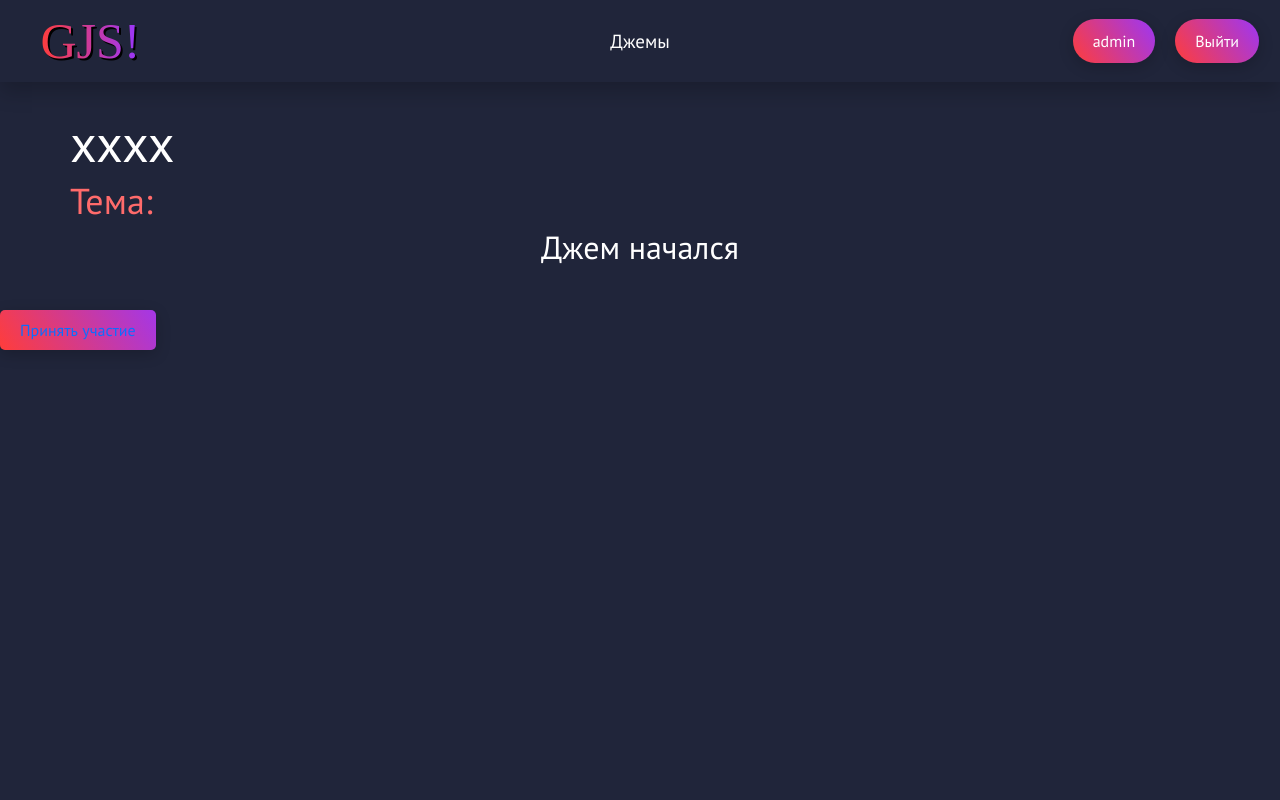
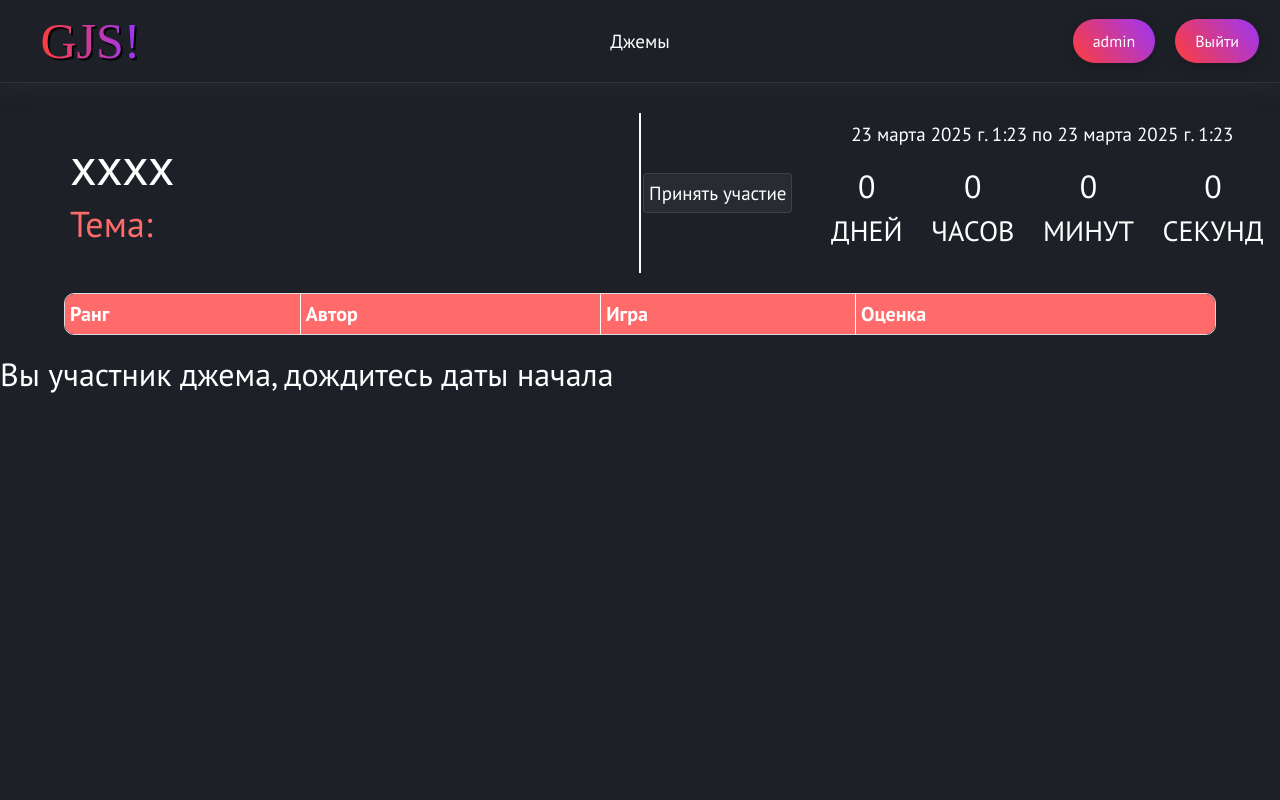
Before and after one commit to Zilberhleit/GJS, a Django app: page /jams/fc1b3b96-5334-4976-be47-90e38564de4f/ in a window 1280 px wide. Run offline with Django 5.2, Linux system fonts and the light colour scheme; a user stored in the database is signed in; data comes from the database, SQL or seed files in the repository; both versions use the stored data as it was after the commit; tables that the repository leaves empty hold one stand-in row (values such as "Sample post"); lists and menus that the app fills with data are empty; some web fonts are replaced.

Commit message:
new file popup.css; delete commented code in css files; new background theme; user-page.html (replace if); gmj-detail.html; also circles from register.html, login.html and poll.html now can move

```diff
--- a/GameJamSite/GameJamSite/settings.py
+++ b/GameJamSite/GameJamSite/settings.py
@@ -24,7 +24,7 @@ SECRET_KEY = 'django-insecure-onhjt8idx$pyy*gd_cwf$@v3talb3fdg4g+$2lvym*jq@^gu_o
 # SECURITY WARNING: don't run with debug turned on in production!
 DEBUG = True
 
-ALLOWED_HOSTS = ["127.0.0.1"]
+ALLOWED_HOSTS = ["127.0.0.1", "localhost"]
 
 # Application definition
 
--- a/GameJamSite/jams/views.py
+++ b/GameJamSite/jams/views.py
@@ -25,6 +25,7 @@ class GameJamsLists(ListView):
 
 class GameJamDetail(DetailView):
     """ Представление просмотра деталей конкретного геймджема """
+    # ну что пайтонисты как там без инкапсуляции?
     model = GameJam
     template_name = 'pages/jams_pages/gamejam_detail.html'
     context_object_name = "gamejam_detail"
--- a/GameJamSite/static/css/buttons.css
+++ b/GameJamSite/static/css/buttons.css
@@ -3,7 +3,6 @@
     background: linear-gradient(55deg, #ff3d3a, #9736ff, #ff3d3a);
     border: none;
     border-radius: 5px;
-    /* color: white; */
     padding: 10px 20px;
     font-size: 16px;
     cursor: pointer;
--- a/GameJamSite/static/css/container.css
+++ b/GameJamSite/static/css/container.css
@@ -5,9 +5,8 @@
     flex-direction: column;
     word-wrap: break-word;
     border-radius: 10px;
-    /* cursor: pointer; - за что? */
     min-width: 0;
-    background-color: #fff;
+    background-color: #e6e4ee;
     background-clip: border-box;
     transition: all 0.25s ease-in-out;
     box-shadow: 12px 12px 12px rgba(0, 0, 0, 1.5);
--- a/GameJamSite/static/css/gmjDetail.css
+++ b/GameJamSite/static/css/gmjDetail.css
@@ -3,16 +3,33 @@
 
 .div-header {
     margin-top: 30px;
+    width: 100%;
+    display: grid;
+    grid-template-columns: 1fr auto 1fr;
+    align-items: center;
+}
+
+.div-header .del {
+    display: block;
+    border: 1px solid #fff;
+    width: 1px;
+    height: 160px;
 }
 
 /* Классы для gamejam_detail */
 .container-title {
     color: var(--head-text);
     background-color: var(--head-foot);
+    margin-left: 70px;
 }
 
-.container-date {
-    padding: 2%;
+.a-button-join {
+    background-color: rgba(255, 255, 255, 0.05);
+    border: 1px solid rgba(255, 255, 255, 0.1);
+    backdrop-filter: blur(10px);
+    border-radius: 4px;
+    padding: 5px;
+    color: #fff;
 }
 
 .row {
@@ -23,13 +40,11 @@
 }
 
 .div-header h1 {
-    margin-left: 70px;
     font-size: 52px;
     margin-bottom: 0;
 }
 
 .container-title p {
-    margin-left: 70px;
     color: #ff6b6b;
     font-size: 36px;
 }
@@ -38,15 +53,11 @@
     width: 100%;
     text-align: center;
     padding: 5px 0;
-
 }
 
 .date {
     display: flex;
     flex-direction: column;
-
-    border-radius: 10px;
-    margin: 0px 25%;
 }
 
 .upl-container {
@@ -64,8 +75,6 @@
     background-color: #2a2f3d;
     border-radius: 10px;
     transition: 150ms ease;
-    /* height:3em;
-    overflow: hidden; */
     display: grid;
     grid-template-rows: 0 0fr;
 }
@@ -97,88 +106,58 @@
 
 .countdown-element span {
   display: block;
-  font-size: 24px;
+  font-size: 32px;
 }
 
 .countdown-element p {
-    font-size: 20px;
+    font-size: 28px;
 }
 
 #countdown ul {
     display: flex;
     align-items: center;
     margin: 0;
+    padding-left: 10px;
 }
-
-/* .upl-card-container a {
-    overflow: hidden;
-} */
-
-/* .upl-card-container::after {
-    content: '<';
-    font: 17px "Consolas", monospace;
-    position: absolute;
-    left: 20px;
-    top: 1.3em;
-    transform: rotate(180deg);
-    pointer-events: none;
-} */
 
 .open {
     grid-template-rows: 1.05em 1fr;
 }
 
-/* .upl-card-container.open::after {
-    transform: rotate(270deg);
-} */
-
-/* .upl-card-container-header {
-    display: flex;
-} */
-
-/* .upl-card-container-header form {
-    position: absolute;
-    display: flex;
-    gap: 20px;
-    right: 0px;
-    top: 0.7em;
-    height: 1.5em;
-    width: 350px;
-    align-items: center;
-} */
-
-/* .upl-card-container-header form::after {
+.rating-form::after {
     content: '<>';
     font: 17px "Consolas", monospace;
     position: absolute;
-    left: 34%;
+    left: 50%;
     top: 50%;
+    color: #000;
     transform: translateY(50%);
     transform: translateY(-50%) rotate(90deg);
-    border-bottom: 1px solid #999;
+    border-bottom: 1px solid #000;
     pointer-events: none;
-} */
+}
 
 select {
     -webkit-appearance: none;
     -moz-appearance: none;
     appearance: none;
-    width: 40%;
+    width: 140px;
+    cursor: pointer;
     outline: none;
     border-radius: 5px;
     text-indent: 10px;
-    background-color: rgba(255, 255, 255, 0.05);
-    border: 1px solid rgba(255, 255, 255, 0.1);
-    color: #fff;
+    background-color: rgba(47, 47, 47, 0.05);
+    border: 1px solid rgba(53, 53, 53, 0.1);
+    color: #000;
 }
 
-/* .btn-upl {
-    background-color: rgba(255, 255, 255, 0.05);
-    border: 1px solid rgba(255, 255, 255, 0.1);
+.btn-rate {
+    background-color: rgba(47, 47, 47, 0.05);
+    border: 1px solid rgba(53, 53, 53, 0.1);
     backdrop-filter: blur(10px);
     border-radius: 4px;
-    color: #fff;
-} */
+    color: #000;
+}
 
 option {
     color: black;
@@ -192,3 +171,54 @@ option {
     display: inline-block;
     margin-top: 1.5em;
 }
+
+table {
+    border-collapse: separate;
+    border-spacing: 0;
+    border-radius: 10px;
+    overflow: hidden;
+    border: 1px solid #dcdcdc;
+}
+
+thead tr {
+    background-color: #ff6b6b;
+}
+
+thead tr th {
+    padding: 5px;
+}
+
+thead tr th:nth-child(2),
+thead tr th:nth-child(3) {
+    border-left: 1px solid #fff;
+}
+
+thead tr th:nth-child(3) {
+    border-right: 1px solid #fff;
+}
+
+tbody tr {
+    background-color: #fff;
+}
+
+td {
+    padding: 5px;
+}
+
+td:nth-child(4) {
+    width: 20%;
+}
+
+tbody tr .username, .rank {
+    color: #000;
+}
+
+tbody tr td .btn {
+    padding: 0;
+}
+
+.rating-form {
+    position: relative;
+    display: flex;
+    justify-content: space-evenly;
+}
--- a/GameJamSite/static/css/header.css
+++ b/GameJamSite/static/css/header.css
@@ -3,8 +3,8 @@ header {
     position: sticky;
     text-align: center;
     background: var(--main-background);
-    /* background: white; */
-    box-shadow: 0px 10px 20px rgba(0, 0, 0, 0.2);
+    box-shadow: 0px 10px 20px rgba(84, 84, 89, 0.1);
+    border-bottom: 1px solid rgb(50, 50, 60);
     width: 100%;
     height: 100%;
     z-index: 1000;
@@ -80,22 +80,3 @@ nav a:hover {
     top: 2px;
     left: 2px;
 }
-
-/* .menu {
-    position: absolute;
-    top: 50%;
-    left: 50%;
-    transform: translate(-50%, -50%)
-} */
-
-/* .div-header {
-    display: flex;
-    justify-content: space-between;
-} */
-
-/* .profile-header {
-    display: flex;
-    justify-content: space-between;
-    text-decoration: none;
-    width: 100%;
-}*/
--- a/GameJamSite/static/css/sidebar.css
+++ b/GameJamSite/static/css/sidebar.css
@@ -1,7 +1,6 @@
 /* Классы боковой панели */
 aside {
     width: auto;
-    /* white-space: nowrap; */
     position: relative;
     align-self: start;
 }
@@ -25,7 +24,7 @@ aside {
     position: absolute;
     top: -12%;
     left: 0;
-    background-color: rgb(30, 35, 54);;
+    background-color: rgb(28, 30, 38);
     z-index: -1;
     width: 100%;
     height: 100vh;
--- a/GameJamSite/static/css/slider.css
+++ b/GameJamSite/static/css/slider.css
@@ -15,7 +15,6 @@
 
 .banner .slider {
     position: absolute;
-    /* поменять */
     width: 134px;
     height: 200px;
     top: 15%;
--- a/GameJamSite/static/css/style.css
+++ b/GameJamSite/static/css/style.css
@@ -3,12 +3,8 @@
 @import url('https://fonts.googleapis.com/css2?family=DM+Sans:ital,opsz,wght@0,9..40,100..1000;1,9..40,100..1000&family=Montserrat:ital,wght@0,100..900;1,100..900&family=Noto+Sans+JP:wght@100..900&family=PT+Sans:ital,wght@0,400;0,700;1,400;1,700&family=Roboto+Condensed:ital,wght@0,100..900;1,100..900&family=Rubik:ital,wght@0,300..900;1,300..900&display=swap');
 
 :root {
-    --main-background: rgb(32, 37, 58);
+    --main-background: 	rgb(30, 32, 40);
     --head-foot: linear-gradient(90deg, rgb(24, 128, 255) 0%, rgba(24,128,255,1) 50%, rgba(48,159,255,1) 100%);
-    /* --button: #AB886D;
-    --button-hover: #AB889D;
-    --head-text: #493628;
-    --container-color: gray; */
 }
 
 /* Изменение тэгов */
@@ -18,7 +14,6 @@
 
 body {
     background: var(--main-background);
-    /* background: #fff; */
     font-family: "PT Sans", serif;
     font-weight: 400;
     font-style: normal;
@@ -47,6 +42,10 @@ a {
     text-decoration: none;
 }
 
+a:hover {
+    color: #fff;
+}
+
 p {
     margin: 0;
 }
--- a/GameJamSite/templates/pages/jams_pages/gamejam_detail.html
+++ b/GameJamSite/templates/pages/jams_pages/gamejam_detail.html
@@ -3,6 +3,7 @@
 
 {% block head %}
 <link rel="stylesheet" href="{% static 'css/gmjDetail.css' %}">
+<link rel="stylesheet" href="{% static 'css/popup.css' %}">
 {% endblock %}
 
 
@@ -17,18 +18,20 @@
         <h1>{{gamejam_detail.title}}</h1>
         <p>Тема: {{gamejam_detail.theme}}</p>
     </div>
-    <!-- Название -->
-</div>
-<!--Вывод страницы джема-->
-<div class="jam-container">
+    <span class="del"></span>
     <div class="date">
         <div class="countdown-container">
-            {% if gamejam_detail.status == 'PR' %}
-            <h2 class="countdown-status">Начало в:</h2>
-            {% elif gamejam_detail.status == 'FN' %}
+            {% if gamejam_detail.status == 'FN' %}
             <h2 class="countdown-status">Джем окончен</h2>
+            {% elif gamejam_detail.status == 'PR' %}
+                {% if request.user.is_authenticated and request.user not in gamejam_detail.users.all %}
+                    <a href="poll" class="a-button-join">Принять участие</a>
                 {% endif %}
-            {% if gamejam_detail.status != 'FN' %}
+            {% elif gamejam_detail.status == 'OG' %}
+                {% if request.user in gamejam_detail.users.all %}
+                    <a class="button" href="#popup1">Загрузить игру</a>
+                {% endif %}
+            {% endif %}
             <div id="countdown">
                 <div class="container-date">
                     {{gamejam_detail.date_start}}
@@ -36,7 +39,7 @@
                     {{gamejam_detail.date_end}}
                     <!-- Даты конца и начала -->
                 </div>
-                <ul>
+                <ul id="countdown-list">
                     <li class="countdown-element"><span id="days"></span><p>Дней</p></li>
                     <li class="countdown-element"><span id="hours"></span><p>Часов</p></li>
                     <li class="countdown-element"><span id="minutes"></span><p>Минут</p></li>
@@ -45,64 +48,70 @@
             </div>
         </div>
     </div>
-
+    <!-- Название -->
+</div>
+<!--Вывод страницы джема-->
+<div class="jam-container">
     <div class="upl-container">
+        <table class="games-table">
+            <thead>
+                <tr>
+                    <th>Ранг</th>
+                    <th>Автор</th>
+                    <th>Игра</th>
+                    <th>Оценка</th>
+                </tr>
+            </thead>
+            <tbody>
                 {% for user_game in user_games %}
-        {{ user_game.user.username }}
+                <tr>
+                    <td class="rank">{{forloop.counter}}</td>
+                    <td class="username">{{ user_game.user.username }}</td>
+                    <td>
                         <a href="{% url 'download_file' gamejam_detail.uuid user_game.id %}">
-            {{ user_game.cleaned_name }}</a>
-        <a href="{% url 'game_page' uuid=gamejam_detail.uuid slug=user_game.slug %}">
-            Перейти на страницу игры</a>
-        {% if gamejam_detail.status == 'OG' %}
-        {% if request.user in gamejam_detail.users.all %}
-        {% if request.user != user_game.user %}
-        <form action="{% url 'count_stars' gamejam_detail.uuid user_game.user.id %}" method="post">
+                            {{ user_game.cleaned_name }}
+                        </a>
+                    </td>
+                    <td>
+                        {% if gamejam_detail.status == 'OG' and request.user in gamejam_detail.users.all and request.user != user_game.user %}
+                        <form action="{% url 'count_stars' gamejam_detail.uuid user_game.user.id %}" method="post" class="rating-form">
                             {% csrf_token %}
                             <select name="stars" id="rating">
-                <option value="1">1 Звезда</option>
-                <option value="2">2 Звезды</option>
-                <option value="3">3 Звезды</option>
-                <option value="4">4 Звезды</option>
-                <option value="5">5 Звёзд</option>
+                                <option value="5">★★★★★</option>
+                                <option value="4">★★★★</option>
+                                <option value="3">★★★</option>
+                                <option value="2">★★</option>
+                                <option value="1">★</option>
                             </select>
-            <button type="submit">Отправить оценку</button>
+                            <button type="submit" class="btn-rate">Оценить</button>
                         </form>
+                        {% else %}
+                        {{ user_game.avg_rating }}
                         {% endif %}
-        {% endif %}
-        {% endif %}
-        <!--{ endfor %}
-                </div>
-                <a href="{% url 'download_file' gamejam_detail.uuid user_game.id %}">
-                    {{ user_game.cleaned_name }}</a>
-                </div>-->
+                    </td>
+                </tr>
                 {% endfor %}
+            </tbody>
+        </table>
     </div>
     <!-- Перечень игр (файлы), пользователь, возможность оценивая, отправить -->
 
     <!--{ endif %}-->
 
     <!-- Ср оценка -->
-    {% if gamejam_detail.status == 'FN' %}
+    <!-- {% if gamejam_detail.status == 'FN' %}
     Победитель: {{gamejam_detail.winner}}
-    {% endif %}
+    {% endif %} -->
     <!-- Тема и побеждатель -->
     {% if gamejam_detail.status == 'OG' %}
-        {% if request.user in gamejam_detail.users.all %}
-            <form action="{% url 'upload-game' gamejam_detail.uuid %}" method="post" enctype="multipart/form-data">
-                {% csrf_token %}
-                <input type="file" name="game">
-                <input type="hidden" name="jam_uuid" value="{{gamejam_detail.uuid}}">
-                <button type="submit" class="btn btn-secondary">Отправить</button>
-            </form>
-        {% else %}
+        {% if request.user not in gamejam_detail.users.all %}
             <h2>Вы не можете загружать свои работы, так как вы не участник джема</h2>
         {% endif %}
     {% endif %}
+
     <!-- Загрузка -->
     {% if gamejam_detail.status == 'PR' %}
-        {% if request.user.is_authenticated and request.user not in gamejam_detail.users.all %}
-            <a href="poll" class="a-button">Принять участие</a>
-        {% elif request.user.is_authenticated == False %}
+        {% if request.user.is_authenticated == False %}
             <h2>Вы не вошли в свой аккаунт</h2>
         {% else %}
             <h2>Вы участник джема, дождитесь даты начала</h2>
@@ -110,7 +119,7 @@
     {% endif %}
     <!-- Принять участие -->
 
-    {% if gamejam_detail.status == 'FN' %}
+    <!-- {% if gamejam_detail.status == 'FN' %}
     <table>
         <thead>
         <tr>
@@ -135,7 +144,7 @@
         {% endfor %}
         </tbody>
     </table>
-    {% endif %}
+    {% endif %} -->
 </div>
 
 
@@ -165,10 +174,10 @@
         var now = new Date().getTime();
         var distance = countDownDate - now;
 
-        var days = Math.floor(distance / (1000 * 60 * 60 * 24));
-        var hours = Math.floor((distance % (1000 * 60 * 60 * 24)) / (1000 * 60 * 60));
-        var minutes = Math.floor((distance % (1000 * 60 * 60)) / (1000 * 60));
-        var seconds = Math.floor((distance % (1000 * 60)) / 1000);
+        var days = Math.max(0, Math.floor(distance / (1000 * 60 * 60 * 24)));
+        var hours =  Math.max(0, Math.floor((distance % (1000 * 60 * 60 * 24)) / (1000 * 60 * 60)));
+        var minutes =  Math.max(0, Math.floor((distance % (1000 * 60 * 60)) / (1000 * 60)));
+        var seconds =  Math.max(0, Math.floor((distance % (1000 * 60)) / 1000));
 
         document.getElementById("days").innerHTML = days;
         document.getElementById("hours").innerHTML = hours;
@@ -178,10 +187,10 @@
         if (distance < 0) {
             clearInterval(x);
             {% if gamejam_detail.status == 'OG' %}
-            document.getElementById("countdown").style.display = "none";
+            // document.getElementById("countdown-list").style.display = "none";
             document.getElementsByClassName("countdown-status")[0].innerHTML = "Джем окончен";
             {% elif gamejam_detail.status == 'PR' %}
-            document.getElementById("countdown").style.display = "none";
+            // document.getElementById("countdown-list").style.display = "none";
             document.getElementsByClassName("countdown-status")[0].innerHTML = "Джем начался";
 
             //window.location.reload(); // опасная штука, но в теории будет лучше всего работать
@@ -196,5 +205,17 @@
     var x = setInterval(updateCountdown, 1000);
 </script>
 {% endif %}
-{% endif %}
+
+<div id="popup1" class="overlay">
+    <div class="popup">
+        <form action="{% url 'upload-game' gamejam_detail.uuid %}" method="post" enctype="multipart/form-data">
+            {% csrf_token %}
+            <input type="file" name="game">
+            <input type="hidden" name="jam_uuid" value="{{gamejam_detail.uuid}}">
+            <button type="submit" class="btn btn-secondary">Отправить</button>
+        </form>
+        <a class="close" href="#">&times;</a>
+    </div>
+</div>
+
 {% endblock %}
```
Also changed, not shown: GameJamSite/static/css/avatar.css (+0 -7 lines), GameJamSite/static/css/form.css (+13 -10 lines), GameJamSite/static/css/popup.css (added, +79 -0 lines), GameJamSite/templates/pages/jam_polls_pages/poll.html (+31 -0 lines), GameJamSite/templates/pages/jams_pages/jams.html (+0 -8 lines), GameJamSite/templates/pages/user_pages/login.html (+32 -3 lines), GameJamSite/templates/pages/user_pages/register.html (+32 -3 lines), GameJamSite/templates/pages/user_pages/user_profile.html (+4 -4 lines), GameJamSite/db.sqlite3. Lines whose indentation alone changed are shown as unchanged.
